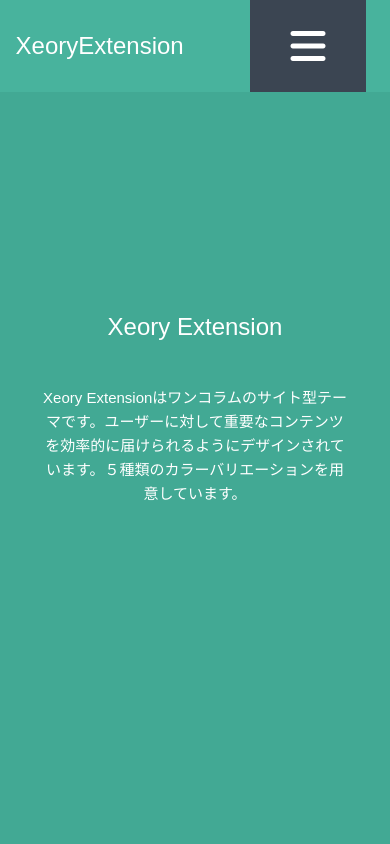
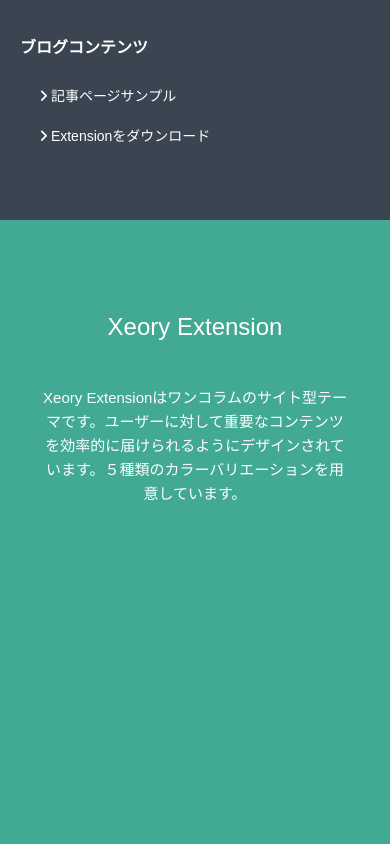
Before and after one commit to moe0820/XeoryExtention, a plain HTML site: page index.html in a window 390 px wide. Shown: the top 844 px of the page. Drawn offline with Linux system fonts and the light colour scheme.

Commit message:
css追加：バーガーメニュー

```diff
--- a/css/index.css
+++ b/css/index.css
@@ -457,42 +457,57 @@ textarea {
 
 /* タブレット */
 @media screen and (max-width: 1024px) {
-  /* デフォルトのbuttonスタイルをリセット */
-  button {
-    -webkit-appearance: none;
-    -moz-appearance: none;
-    appearance: none;
-    background: transparent;
-    border: 0;
-    border-radius: 0;
-    color: inherit;
-    cursor: pointer;
-    font: inherit;
-    margin: 0;
-    outline: none;
-    padding: 0;
-    vertical-align: middle;
-  }
-  /* ------------------ */
-  /* humberger-menu */
-  /* ------------------ */
-  /* 以下、ハンバーガーボタン */
+  /* バーガーメニュー */
   .gnav-item {
     display: none;
   }
+  /* ボタン */
   .burger-btn {
-    background-color: #3B4552;
+    background-color: #3b4552;
     display: block;
     width: 116px;
     height: 92px;
     position: absolute;
+    top: 0;
     right: 24px;
-    z-index: 3;
-    border: none;
   }
   .fa-bars {
     color: #fff;
     font-size: 40px;
+  }
+  /* 開くメニュー */
+  .drawer {
+    position: absolute;
+    top: 0;
+    width: 100%;
+    height: 200px;
+    background-color: #3b4552;
+    z-index: 9999;
+    /* transform: translateY(-92px);
+    transition: transform 0.3s ease-out; */
+  }
+  /* .drawer.on {
+    transform: translateY(92px);
+  } */
+  .burger-nav-title {
+    font-size: 16px;
+    font-weight: 600;
+    color: #fff;
+    padding: 40px 0 32px 20px;
+  }
+  .burger-nav ul {
+    display: flex;
+    padding-left: 40px;
+    column-gap: 30%;
+  }
+  .burger-nav-item a,
+  i {
+    font-size: 14px;
+    color: #fff;
+    text-decoration: none;
+  }
+  .burger-nav-item a:hover {
+    text-decoration: underline;
   }
   /* トップ画面 */
   .site-title {
@@ -592,6 +607,15 @@ textarea {
 }
 /* SP */
 @media screen and (max-width: 599px) {
+  /* メニュー */
+  .drawer {
+    height: 220px;
+  }
+  .burger-nav ul {
+    display: flex;
+    flex-direction: column;
+    row-gap: 24px;
+  }
   /* 記事 */
   .entries {
     display: flex;
@@ -634,7 +658,8 @@ textarea {
     border-top: none;
   }
   /* お問合せ */
-  input , textarea {
+  input,
+  textarea {
     width: 96%;
   }
   /* フッター */
--- a/index.html
+++ b/index.html
@@ -14,26 +14,27 @@
 <body>
   <header id="header">
     <h1 class="title"><a href="#">XeoryExtension</h1></a>
-
+    <!-- PC用メニュー -->
     <nav class="gnav">
       <ul>
         <li class="gnav-item"><a href="#">記事ページサンプル</a></li>
         <li class="gnav-item"><a href="#">Extensionをダウンロード</a></li>
       </ul>
     </nav>
-    <!-- バーガーメニュー -->
-    <div class="nav-wrapper">
-      <nav class="burger-nav">
-        <ul>
-          <li class="gnav-item"><a href="#">記事ページサンプル</a></li>
-          <li class="gnav-item"><a href="#">Extensionをダウンロード</a></li>
-        </ul>
-      </nav>
-    </div>
     <button class="burger-btn">
       <i class="fa-solid fa-bars"></i>
     </button>
   </header>
+  <!-- SP用メニュー -->
+  <div class="drawer">
+    <h3 class="burger-nav-title">ブログコンテンツ</h3>
+    <nav class="burger-nav">
+      <ul>
+        <li class="burger-nav-item"><i class="fa-solid fa-angle-right"></i><a href="#"> 記事ページサンプル</a></li>
+        <li class="burger-nav-item"><i class="fa-solid fa-angle-right"></i><a href="#"> Extensionをダウンロード</a></li>
+      </ul>
+    </nav>
+  </div>
 
   <main id="main">
     <article id="main-contents">
--- a/script.js
+++ b/script.js
@@ -4,8 +4,15 @@ window.addEventListener("scroll", function () {
   // document.getElementById("scrollValue").textContent = scroll;
 
   if (scroll < 200) {
-    this.document.querySelector(".pagetop").classList.add("display")
+    this.document.querySelector(".pagetop").classList.add("display");
   } else {
     this.document.querySelector(".pagetop").classList.remove("display");
   }
 });
+// ドロワー
+const menu = document.querySelector(".menu");
+const drawer = document.querySelector(".drawer");
+
+menu.addEventListener("click", () => {
+  drawer.classList.toggle("on");
+});
```
